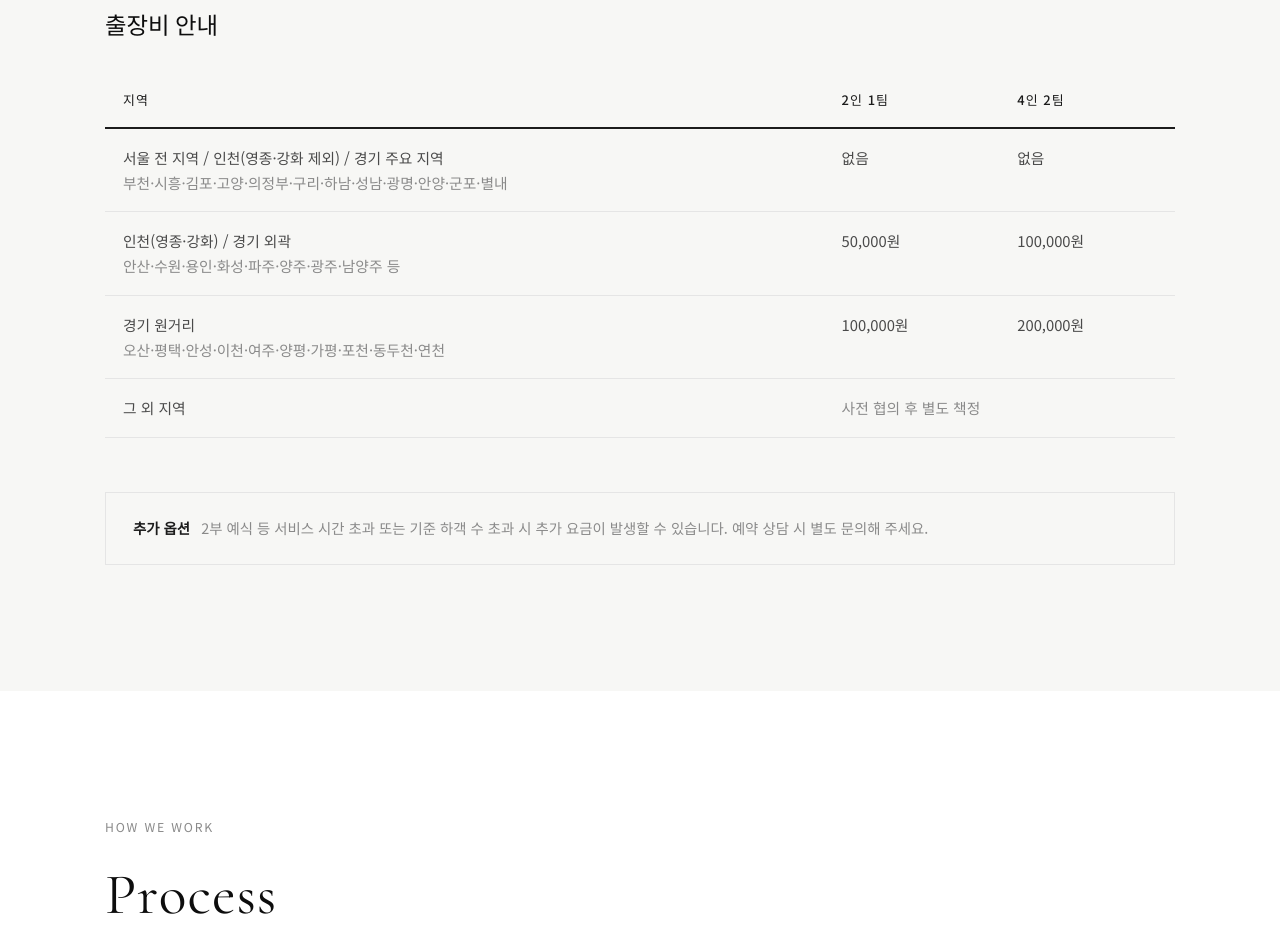
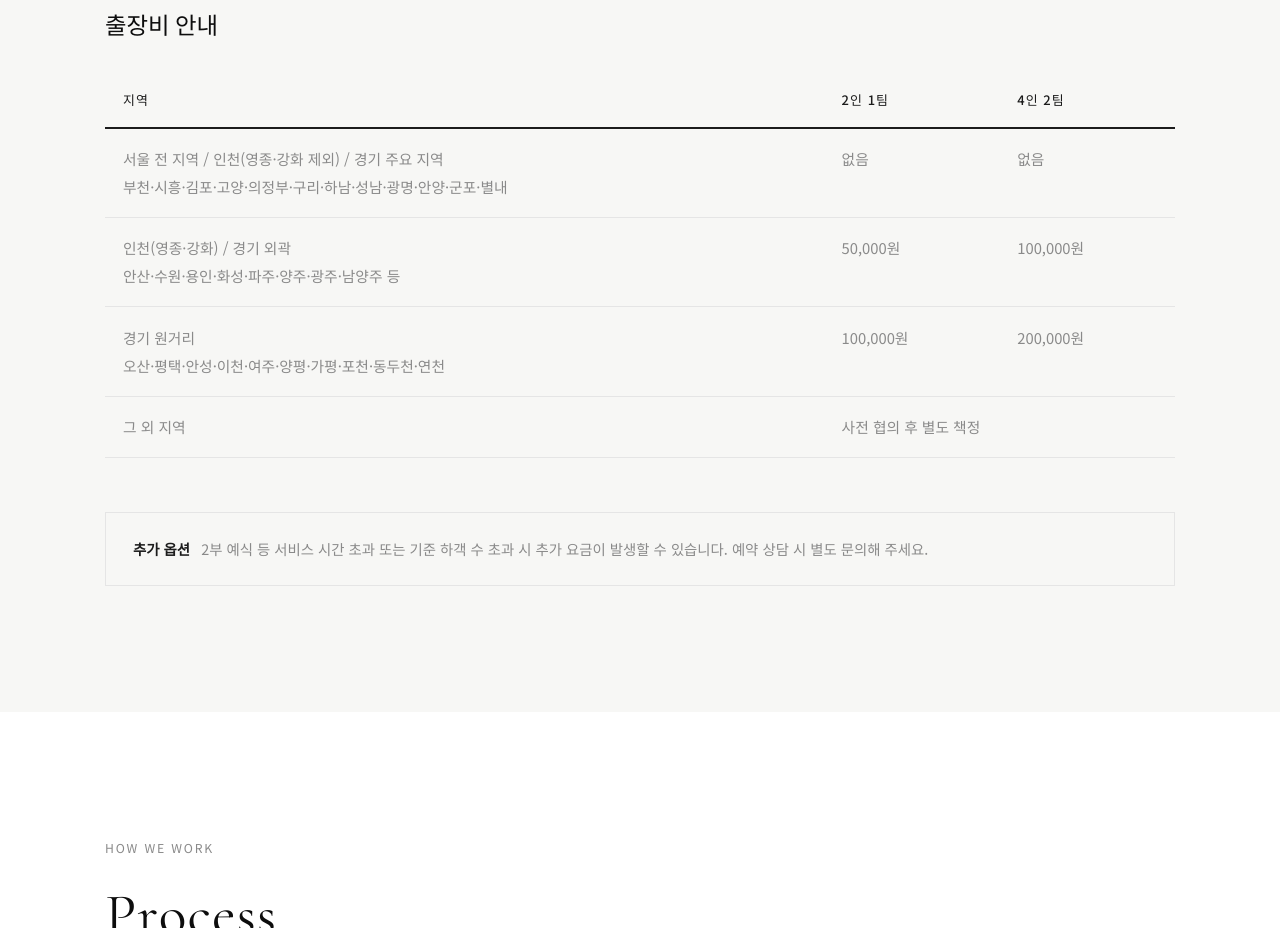
Before and after one commit to youngrl07-cmyk/marrysafe-website, a plain HTML site: page index.html in a window 1280 px wide. Shown: the part 4080-5008 px from the top of the page. Drawn offline with Linux system fonts and the light colour scheme.

Commit message:
Unify fee table font style throughout

```diff
--- a/index.html
+++ b/index.html
@@ -209,7 +209,7 @@
     .table-wrap { overflow-x:auto; }
     .fee-table { width:100%; border-collapse:collapse; font-size:.82rem; }
     .fee-table th { border-bottom:2px solid var(--dark); padding:.85rem 1rem; text-align:left; font-weight:500; font-size:.72rem; letter-spacing:.08em; text-transform:uppercase; }
-    .fee-table td { padding:.9rem 1rem; border-bottom:1px solid var(--border); color:var(--mid); font-weight:400; font-size:.82rem; vertical-align:top; }
+    .fee-table td { padding:.9rem 1rem; border-bottom:1px solid var(--border); color:var(--muted); font-weight:400; font-size:.82rem; vertical-align:top; line-height:1.9; }
     .fee-table tr:hover td { background:var(--bg); }
     .fee-free { color:var(--black); font-weight:500; }
     .pricing-note { border:1px solid var(--border); padding:1.25rem 1.5rem; font-size:.8rem; color:var(--muted); line-height:1.85; }
@@ -661,15 +661,15 @@
           <thead><tr><th>지역</th><th>2인 1팀</th><th>4인 2팀</th></tr></thead>
           <tbody>
             <tr>
-              <td>서울 전 지역 / 인천(영종·강화 제외) / 경기 주요 지역<br><small style="color:var(--muted);font-size:.82rem;font-weight:400;">부천·시흥·김포·고양·의정부·구리·하남·성남·광명·안양·군포·별내</small></td>
+              <td>서울 전 지역 / 인천(영종·강화 제외) / 경기 주요 지역<br>부천·시흥·김포·고양·의정부·구리·하남·성남·광명·안양·군포·별내</td>
               <td class="fee-free">없음</td><td class="fee-free">없음</td>
             </tr>
             <tr>
-              <td>인천(영종·강화) / 경기 외곽<br><small style="color:var(--muted);font-size:.82rem;font-weight:400;">안산·수원·용인·화성·파주·양주·광주·남양주 등</small></td>
+              <td>인천(영종·강화) / 경기 외곽<br>안산·수원·용인·화성·파주·양주·광주·남양주 등</td>
               <td>50,000원</td><td>100,000원</td>
             </tr>
             <tr>
-              <td>경기 원거리<br><small style="color:var(--muted);font-size:.82rem;font-weight:400;">오산·평택·안성·이천·여주·양평·가평·포천·동두천·연천</small></td>
+              <td>경기 원거리<br>오산·평택·안성·이천·여주·양평·가평·포천·동두천·연천</td>
               <td>100,000원</td><td>200,000원</td>
             </tr>
             <tr>
```
